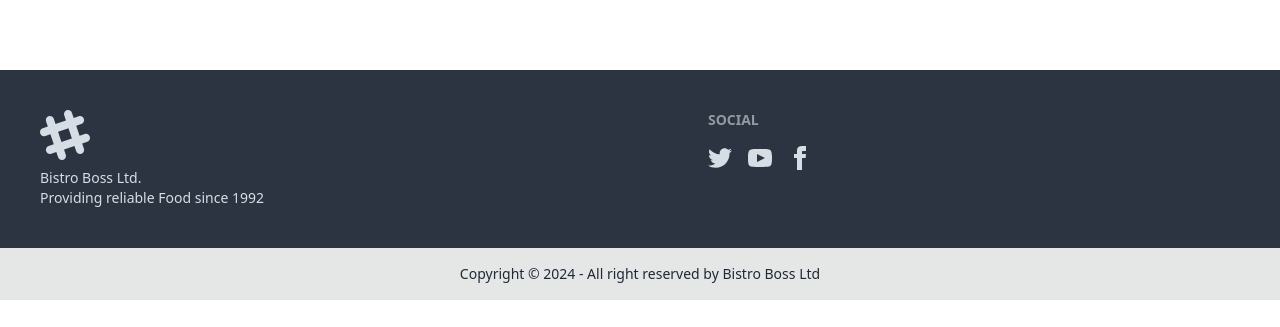
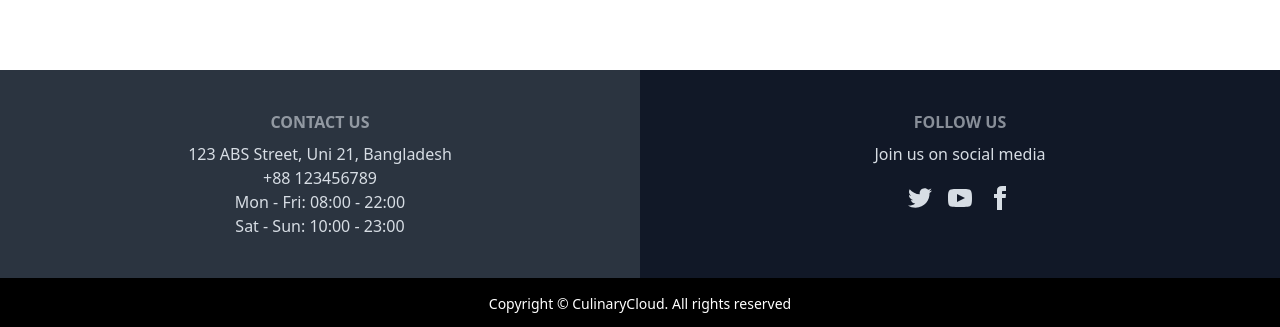
Before and after one commit to farahsamsi/bistro-boss-client, a React (Vite) app: page / in a window 1280 px wide. Shown: the part 4672-4999 px from the top of the page. Before the commit the page ends 4972 px from the top, so only its background shows below. Built offline with nearby package versions, Linux system fonts and the light colour scheme.

Commit message:
modified footer bg color

```diff
--- a/src/Components/Featured.jsx
+++ b/src/Components/Featured.jsx
@@ -10,7 +10,7 @@ const Featured = () => {
           heading="Featured Item"
           subHeading="check it out"
         ></SectionTitle>
-        <div className="flex flex-col md:flex-row gap-5 justify-center items-center md:pb-20 pt-10 md:px-36 ">
+        <div className="flex flex-col lg:flex-row gap-5 justify-center items-center md:pb-20 pt-10 md:px-36 ">
           <div>
             <img src={featuredImg} alt="" />
           </div>
--- a/src/SharedComponents/Footer.jsx
+++ b/src/SharedComponents/Footer.jsx
@@ -1,28 +1,18 @@
 const Footer = () => {
   return (
     <div>
-      <footer className="footer bg-neutral text-neutral-content p-10">
-        <aside>
-          <svg
-            width="50"
-            height="50"
-            viewBox="0 0 24 24"
-            xmlns="http://www.w3.org/2000/svg"
-            fillRule="evenodd"
-            clipRule="evenodd"
-            className="fill-current"
-          >
-            <path d="M22.672 15.226l-2.432.811.841 2.515c.33 1.019-.209 2.127-1.23 2.456-1.15.325-2.148-.321-2.463-1.226l-.84-2.518-5.013 1.677.84 2.517c.391 1.203-.434 2.542-1.831 2.542-.88 0-1.601-.564-1.86-1.314l-.842-2.516-2.431.809c-1.135.328-2.145-.317-2.463-1.229-.329-1.018.211-2.127 1.231-2.456l2.432-.809-1.621-4.823-2.432.808c-1.355.384-2.558-.59-2.558-1.839 0-.817.509-1.582 1.327-1.846l2.433-.809-.842-2.515c-.33-1.02.211-2.129 1.232-2.458 1.02-.329 2.13.209 2.461 1.229l.842 2.515 5.011-1.677-.839-2.517c-.403-1.238.484-2.553 1.843-2.553.819 0 1.585.509 1.85 1.326l.841 2.517 2.431-.81c1.02-.33 2.131.211 2.461 1.229.332 1.018-.21 2.126-1.23 2.456l-2.433.809 1.622 4.823 2.433-.809c1.242-.401 2.557.484 2.557 1.838 0 .819-.51 1.583-1.328 1.847m-8.992-6.428l-5.01 1.675 1.619 4.828 5.011-1.674-1.62-4.829z"></path>
-          </svg>
-          <p>
-            Bistro Boss Ltd.
-            <br />
-            Providing reliable Food since 1992
+      <footer className="grid md:grid-cols-2 justify-items-center  bg-neutral text-neutral-content text-center">
+        <div className=" bg-neutral w-full p-10 ">
+          <h6 className="footer-title w-full text-center ">CONTACT US</h6>
+          <p className="w-full">
+            123 ABS Street, Uni 21, Bangladesh <br /> +88 123456789 <br /> Mon -
+            Fri: 08:00 - 22:00 <br /> Sat - Sun: 10:00 - 23:00
           </p>
-        </aside>
-        <nav>
-          <h6 className="footer-title">Social</h6>
-          <div className="grid grid-flow-col gap-4">
+        </div>
+        <div className="bg-[#111827] w-full p-10 ">
+          <h6 className="footer-title w-full text-center">Follow us</h6>
+          <p className="w-full mb-5">Join us on social media</p>
+          <div className="flex items-center justify-center text-center gap-4 w-full mx-auto">
             <a>
               <svg
                 xmlns="http://www.w3.org/2000/svg"
@@ -57,14 +47,11 @@ const Footer = () => {
               </svg>
             </a>
           </div>
-        </nav>
+        </div>
       </footer>
-      <footer className="footer footer-center bg-base-300 text-base-content p-4">
+      <footer className="footer footer-center bg-black text-white p-4">
         <aside>
-          <p>
-            Copyright © {new Date().getFullYear()} - All right reserved by
-            Bistro Boss Ltd
-          </p>
+          <p>Copyright © CulinaryCloud. All rights reserved</p>
         </aside>
       </footer>
     </div>
```
